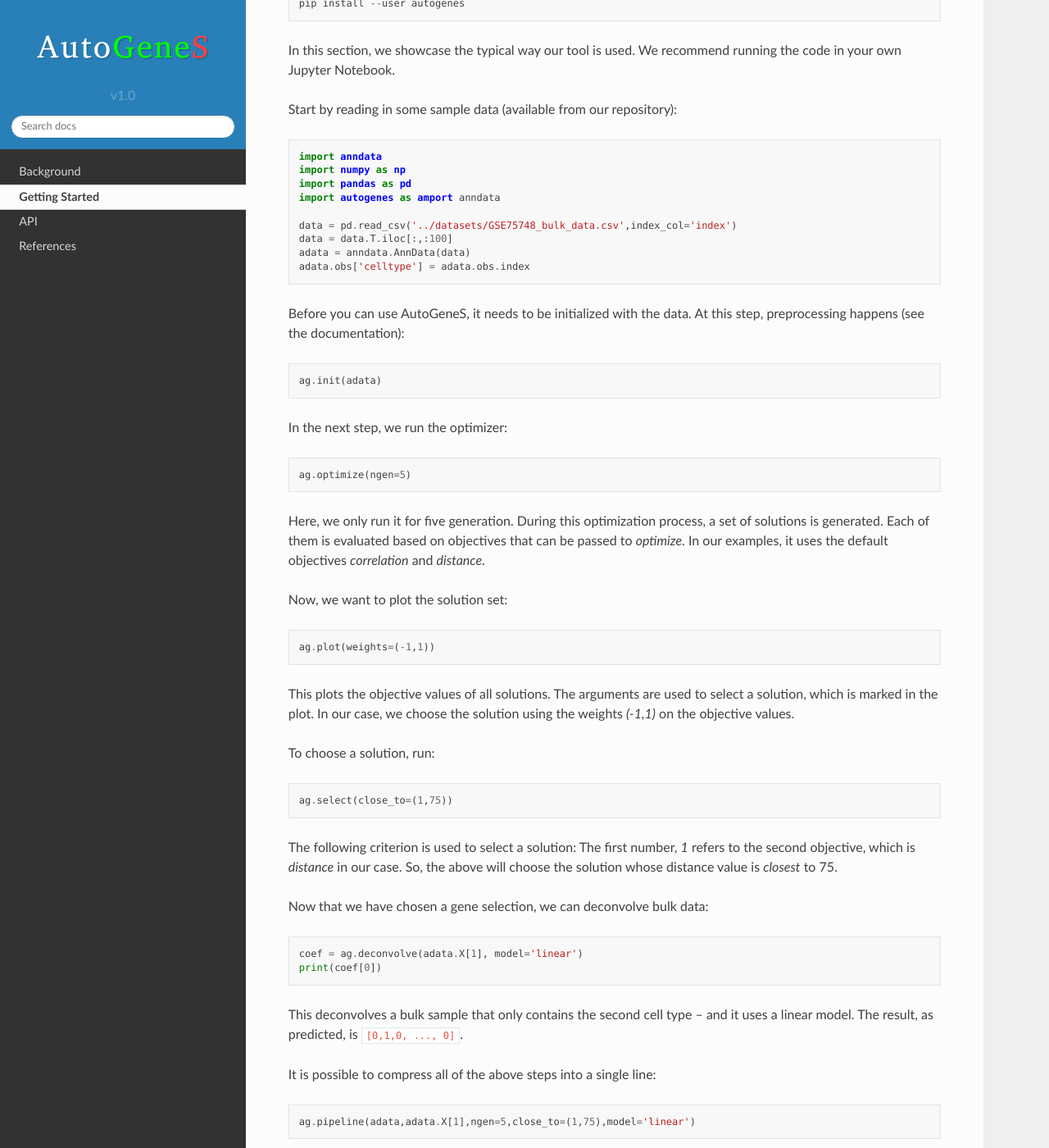
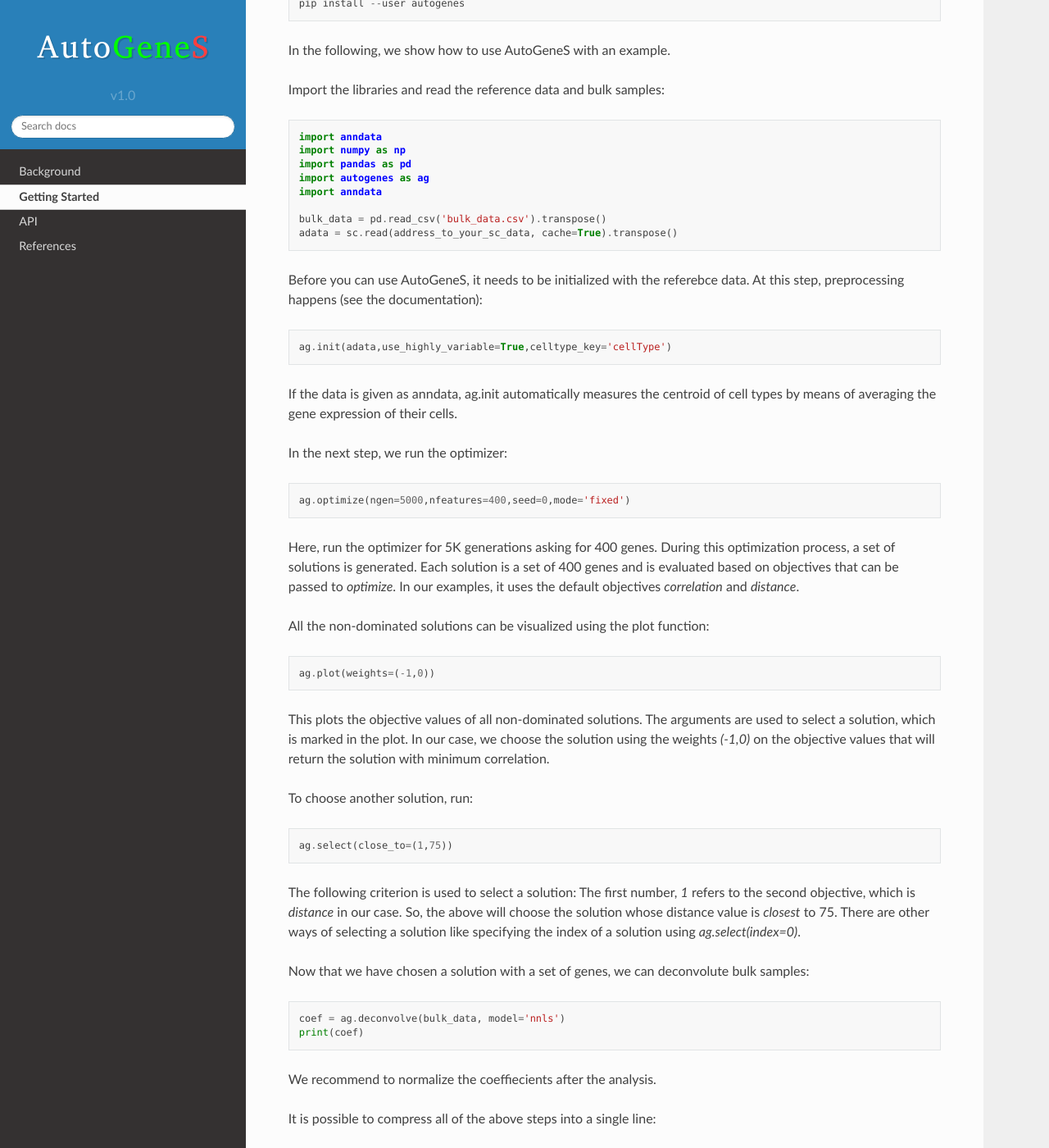
Before and after one commit to theislab/AutoGeneS, a Sphinx documentation site: the page built from docs/getting_started.rst, in a window 1280 px wide and 1400 px high, scrolled down 225 px. Shown: the whole window at 82% size. Built offline with Sphinx 7.4.7 and the Read the Docs theme 2.0.0, drawn with Linux system fonts in a browser that asks for light colours; some of the changed text lies outside the part shown.

Commit message:
Update getting_started.rst

```diff
--- a/docs/getting_started.rst
+++ b/docs/getting_started.rst
@@ -5,53 +5,54 @@ Install AutoGeneS with::
 
   pip install --user autogenes
 
-In this section, we showcase the typical way our tool is used. We recommend running the code in your own Jupyter Notebook.
+In the following, we show how to use AutoGeneS with an example.
 
-Start by reading in some sample data (available from our repository)::
+Import the libraries and read the reference data and bulk samples::
 
   import anndata
   import numpy as np
   import pandas as pd
-  import autogenes as amport anndata
+  import autogenes as ag
+  import anndata
 
-  data = pd.read_csv('../datasets/GSE75748_bulk_data.csv',index_col='index')
-  data = data.T.iloc[:,:100]
-  adata = anndata.AnnData(data)
-  adata.obs['celltype'] = adata.obs.index
+  bulk_data = pd.read_csv('bulk_data.csv').transpose()
+  adata = sc.read(address_to_your_sc_data, cache=True).transpose()
 
-Before you can use AutoGeneS, it needs to be initialized with the data. At this step, preprocessing happens (see the documentation)::
+Before you can use AutoGeneS, it needs to be initialized with the referebce data. At this step, preprocessing happens (see the documentation)::
 
-  ag.init(adata)
+  ag.init(adata,use_highly_variable=True,celltype_key='cellType')
+
+If the data is given as anndata, ag.init automatically measures the centroid of cell types by means of averaging the gene expression of their cells.
 
 In the next step, we run the optimizer::
 
-  ag.optimize(ngen=5)
+  ag.optimize(ngen=5000,nfeatures=400,seed=0,mode='fixed')
 
-Here, we only run it for five generation. During this optimization process, a set of solutions is generated. Each of them is evaluated based on objectives that can be passed to `optimize`. In our examples, it uses the default objectives `correlation` and `distance`.
+Here, run the optimizer for 5K generations asking for 400 genes. During this optimization process, a set of solutions is generated. Each solution is a set of 400 genes and is evaluated based on objectives that can be passed to `optimize`. In our examples, it uses the default objectives `correlation` and `distance`.
 
-Now, we want to plot the solution set::
+All the non-dominated solutions can be visualized using the plot function::
 
-  ag.plot(weights=(-1,1))
+  ag.plot(weights=(-1,0))
 
-This plots the objective values of all solutions. The arguments are used to select a solution, which is marked in the plot. In our case, we choose the solution  using the weights `(-1,1)` on the objective values.
+This plots the objective values of all non-dominated solutions. The arguments are used to select a solution, which is marked in the plot. In our case, we choose the solution  using the weights `(-1,0)` on the objective values that will return the solution with minimum correlation.
 
-To choose a solution, run::
+To choose another solution, run::
 
   ag.select(close_to=(1,75))
 
-The following criterion is used to select a solution: The first number, `1` refers to the second objective, which is `distance` in our case. So, the above will choose the solution whose distance value is *closest* to 75.
+The following criterion is used to select a solution: The first number, `1` refers to the second objective, which is `distance` in our case. So, the above will choose the solution whose distance value is *closest* to 75. There are other ways of selecting a solution like specifying the index of a solution using `ag.select(index=0)`.
 
-Now that we have chosen a gene selection, we can deconvolve bulk data::
+Now that we have chosen a solution with a set of genes, we can deconvolute bulk samples::
 
-  coef = ag.deconvolve(adata.X[1], model='linear')
-  print(coef[0])
+  coef = ag.deconvolve(bulk_data, model='nnls')
+  print(coef)
 
-This deconvolves a bulk sample that only contains the second cell type -- and it uses a linear model. The result, as predicted, is ``[0,1,0, ..., 0]``.
+We recommend to normalize the coeffiecients after the analysis.
 
 It is possible to compress all of the above steps into a single line::
 
-  ag.pipeline(adata,adata.X[1],ngen=5,close_to=(1,75),model='linear')
+  ag.pipeline(adata,bulk_data,ngen=5000,nfeatures=400,seed=0,mode='fixed',close_to=(1,75),model='nnls')
 
 This should produce the same result!
 
-For more information on each step, please refer to the tutorial sections. For more extensive examples, see the examples section.
+For more information on each step, please refer to the API. For more extensive examples, see the examples section.
```
